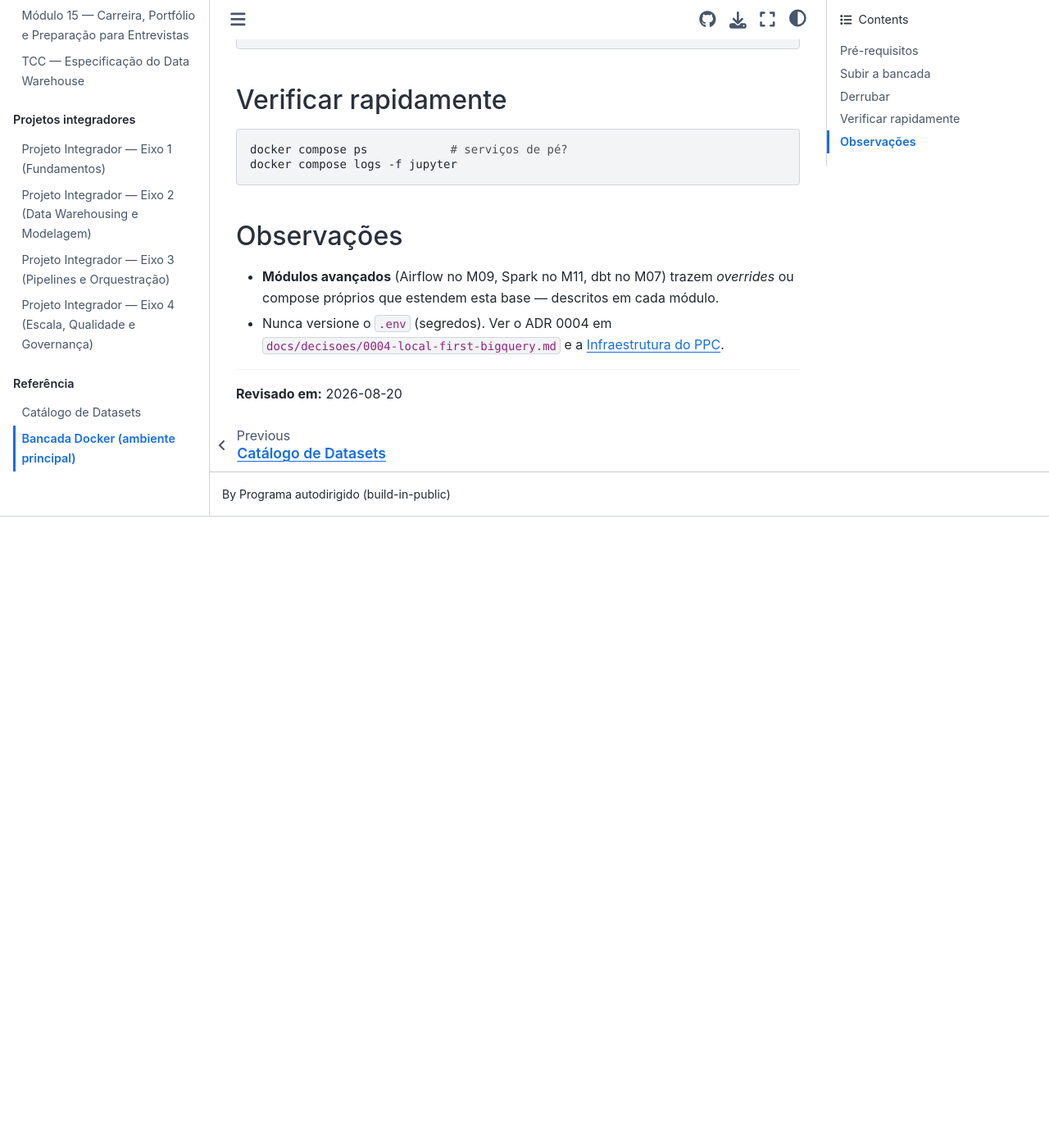
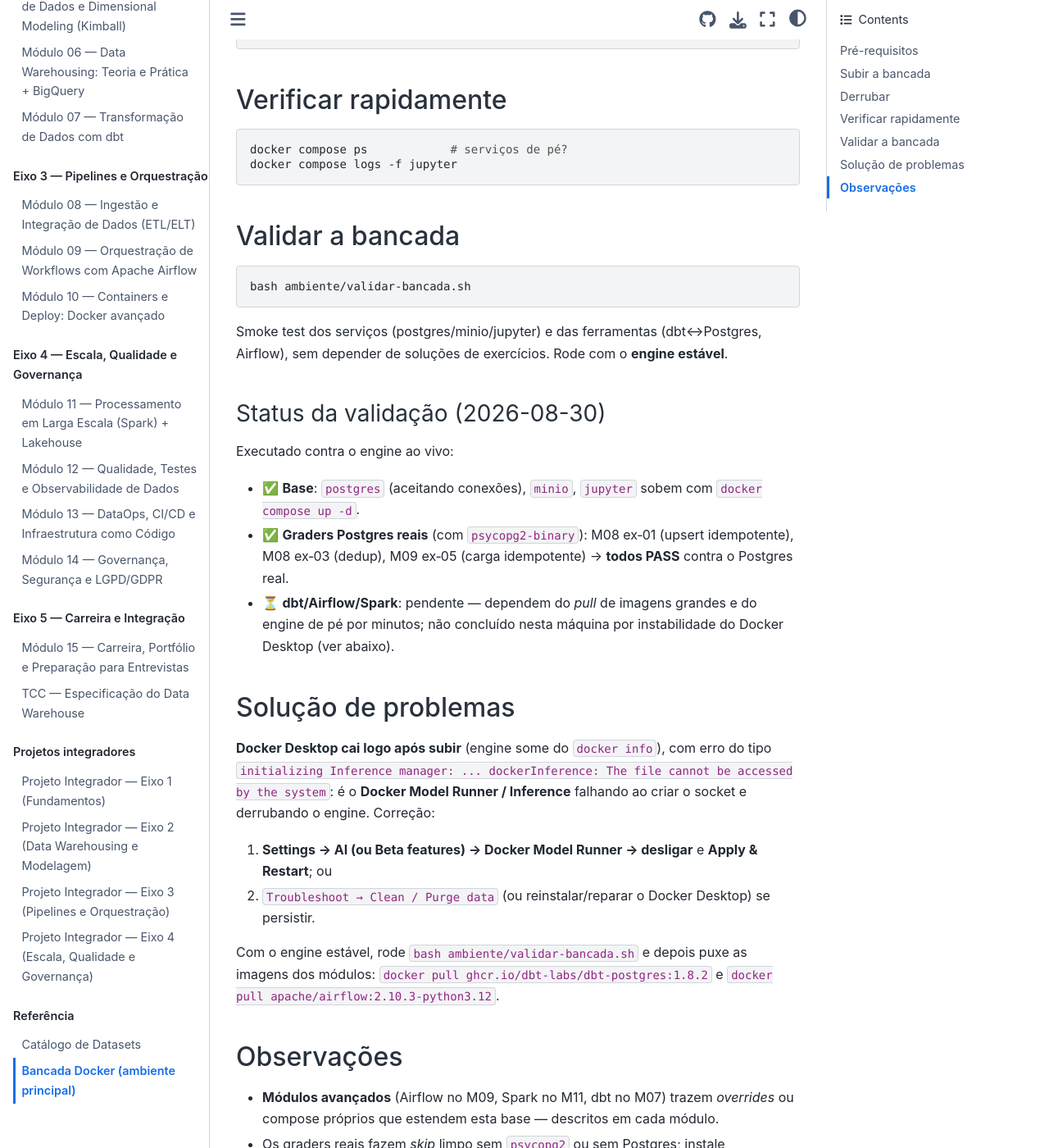
Before and after one commit to alvaroarmani/dataengineering-plataform, a Jupyter Book: the page built from ambiente/README.md, in a window 1280 px wide and 1400 px high, scrolled down 984 px. Shown: the whole window at 82% size. Built offline with Jupyter Book 1.0.4 settings and Sphinx 7.4.7 and the Sphinx Book theme 1.1.4, drawn with Linux system fonts in a browser that asks for light colours; pages that are not in the unit, such as notebooks, are missing from menus; before the commit the page ends 1614 px from its top, so only the background shows below that; some of the changed text lies outside the part shown.

Commit message:
chore(bancada): valida graders Postgres reais ao vivo + smoke test da bancada
Sobe a bancada (postgres/minio/jupyter) e valida os graders REAIS contra o Postgres ao vivo
(psycopg2-binary): M08 ex-01 (upsert idempotente), M08 ex-03 (dedup), M09 ex-05 (carga
idempotente) — todos PASS. Adiciona ambiente/validar-bancada.sh (smoke test de postgres/minio/
jupyter + dbt debug + airflow dags list, sem depender de soluções). Documenta no ambiente/README
o status da validação e o fix do Docker Desktop caindo por falha do "Inference manager" (Docker
Model Runner). Fixa psycopg2-binary==2.9.12 no requirements.txt. dbt/airflow/spark ficam pendentes
do engine estável (pull de imagens grandes).

Co-Authored-By: Claude Opus 4.8 <noreply@anthropic.com>

````diff
--- a/ambiente/README.md
+++ b/ambiente/README.md
@@ -40,9 +40,37 @@ docker compose ps            # serviços de pé?
 docker compose logs -f jupyter
 ```
 
+## Validar a bancada
+
+```bash
+bash ambiente/validar-bancada.sh
+```
+Smoke test dos serviços (postgres/minio/jupyter) e das ferramentas (dbt↔Postgres, Airflow),
+sem depender de soluções de exercícios. Rode com o **engine estável**.
+
+### Status da validação (2026-08-30)
+Executado contra o engine ao vivo:
+- ✅ **Base**: `postgres` (aceitando conexões), `minio`, `jupyter` sobem com `docker compose up -d`.
+- ✅ **Graders Postgres reais** (com `psycopg2-binary`): M08 ex‑01 (upsert idempotente), M08 ex‑03
+  (dedup), M09 ex‑05 (carga idempotente) → **todos PASS** contra o Postgres real.
+- ⏳ **dbt/Airflow/Spark**: pendente — dependem do *pull* de imagens grandes e do engine de pé por
+  minutos; não concluído nesta máquina por instabilidade do Docker Desktop (ver abaixo).
+
+## Solução de problemas
+
+**Docker Desktop cai logo após subir** (engine some do `docker info`), com erro do tipo
+`initializing Inference manager: ... dockerInference: The file cannot be accessed by the system`:
+é o **Docker Model Runner / Inference** falhando ao criar o socket e derrubando o engine. Correção:
+1. **Settings → AI (ou Beta features) → Docker Model Runner → desligar** e **Apply & Restart**; ou
+2. `Troubleshoot → Clean / Purge data` (ou reinstalar/reparar o Docker Desktop) se persistir.
+
+Com o engine estável, rode `bash ambiente/validar-bancada.sh` e depois puxe as imagens dos módulos:
+`docker pull ghcr.io/dbt-labs/dbt-postgres:1.8.2` e `docker pull apache/airflow:2.10.3-python3.12`.
+
 ## Observações
 - **Módulos avançados** (Airflow no M09, Spark no M11, dbt no M07) trazem *overrides* ou compose próprios que estendem esta base — descritos em cada módulo.
+- Os graders reais fazem *skip* limpo sem `psycopg2` ou sem Postgres; instale `psycopg2-binary` (já no `requirements.txt`) e suba a bancada para eles **rodarem**.
 - Nunca versione o `.env` (segredos). Ver o ADR 0004 em `docs/decisoes/0004-local-first-bigquery.md` e a [Infraestrutura do PPC](../ppc/infraestrutura-e-ambiente.md).
 
 ---
-**Revisado em:** 2026-08-20
+**Revisado em:** 2026-08-30
--- a/requirements.txt
+++ b/requirements.txt
@@ -16,6 +16,8 @@ requests==2.32.3
 
 # Testes (padrão de correção "faça o pytest passar")
 pytest==8.3.4
+# Graders reais (track ferramentas): conectam no Postgres da bancada. Sem ele, os graders fazem skip.
+psycopg2-binary==2.9.12
 
 # Usado pelo linter de conteúdo (scripts/verificar-conteudo.py); também dep transitiva do Jupyter Book.
 PyYAML==6.0.2
````
Also changed, not shown: 2 other files.
